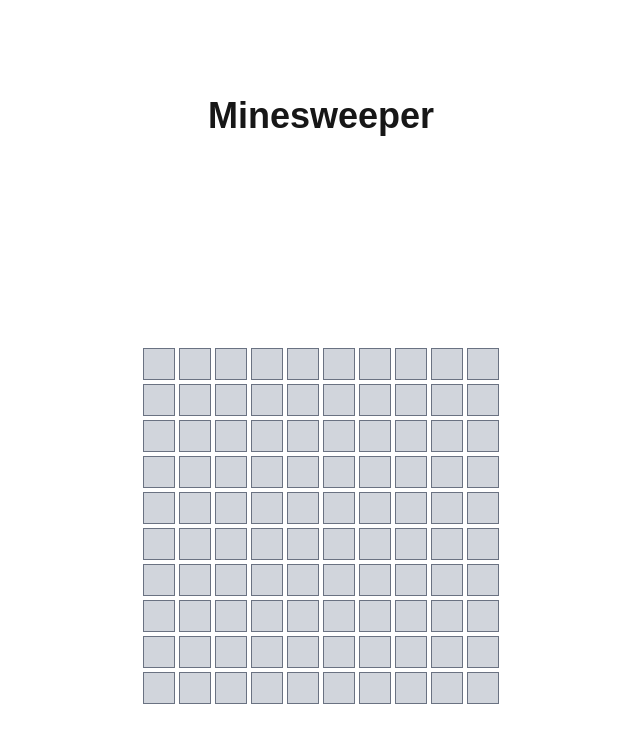
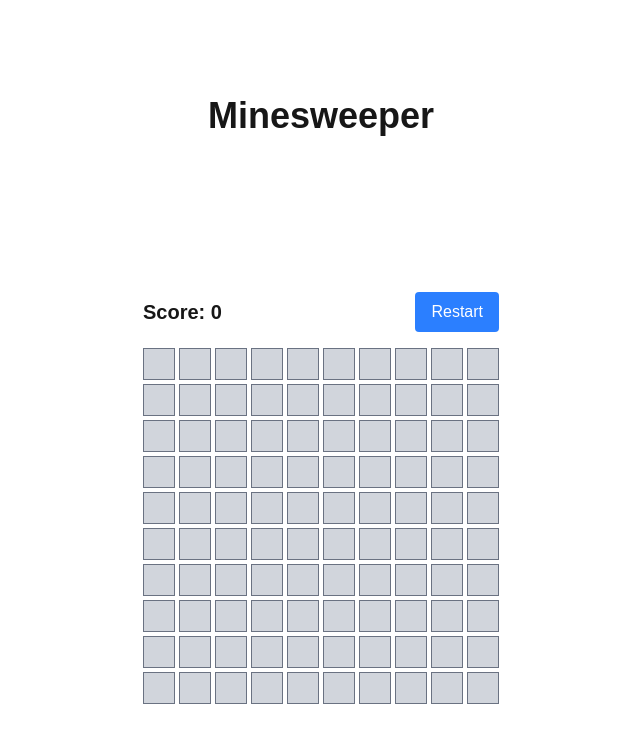
Before and after one commit to Chas-Henrik/ai-vecka-1-workshop-vibe-coding, a Next.js app in the folder next-js-app/: page / in a window 1280 px wide. Shown: the top 742 px of the page, without its empty margins (319-959 px from the left). Built offline with nearby package versions, Linux system fonts and the light colour scheme.

Commit message:
Add the restart button and score display to the UI

```diff
--- a/next-js-app/src/components/GameBoard.tsx
+++ b/next-js-app/src/components/GameBoard.tsx
@@ -113,6 +113,11 @@ const GameBoard = () => {
   };
 
   return (
+    <div>
+      <div className="flex justify-between items-center mb-4">
+        <div className="text-xl font-bold">Score: {score}</div>
+        <button onClick={restartGame} className="px-4 py-2 bg-blue-500 text-white rounded">Restart</button>
+      </div>
       <div className="grid grid-cols-10 gap-1">
         {grid.map((cell, index) => (
           <div key={index} onClick={() => handleCellClick(index)} onContextMenu={(e) => handleCellContext(e, index)} className="w-8 h-8 bg-gray-300 hover:bg-gray-400 border border-gray-500 flex justify-center items-center">
@@ -120,6 +125,7 @@ const GameBoard = () => {
           </div>
         ))}
       </div>
+    </div>
   );
 };
 
```
Lines whose indentation alone changed are shown as unchanged.
